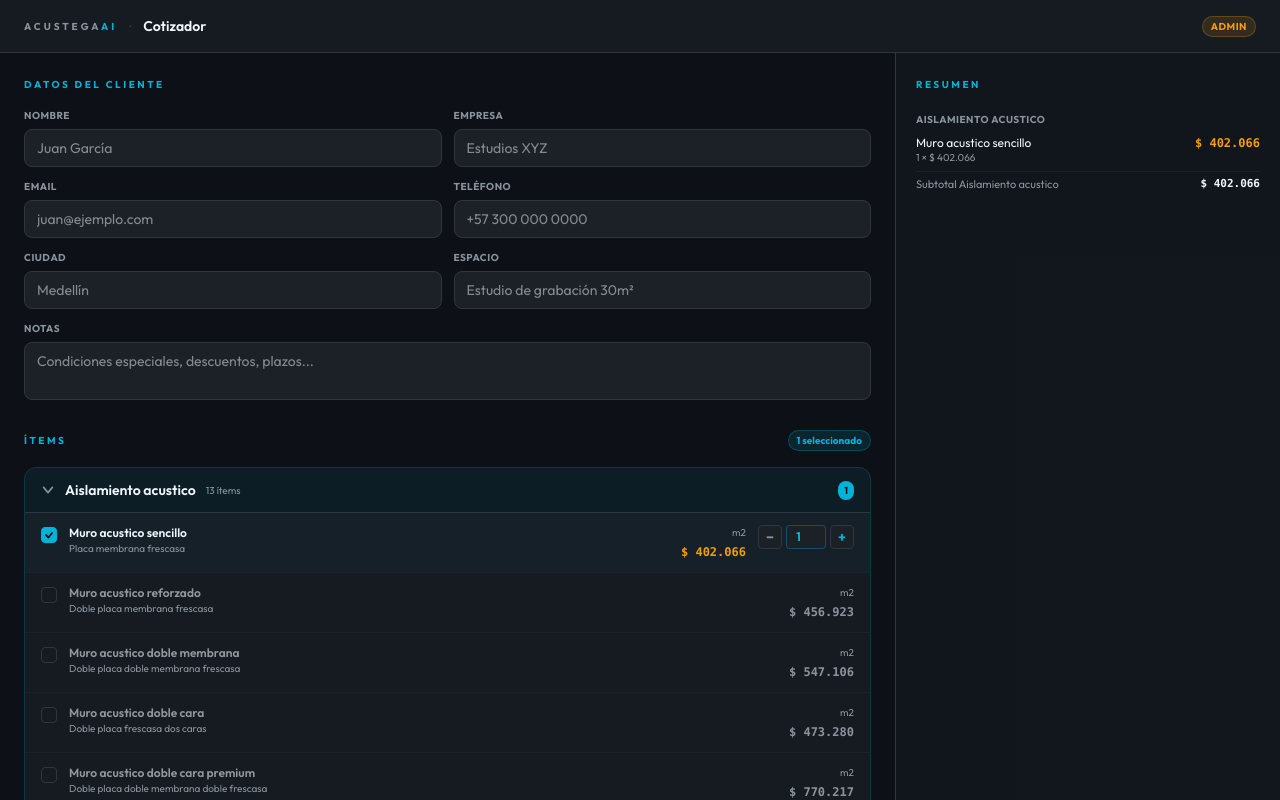
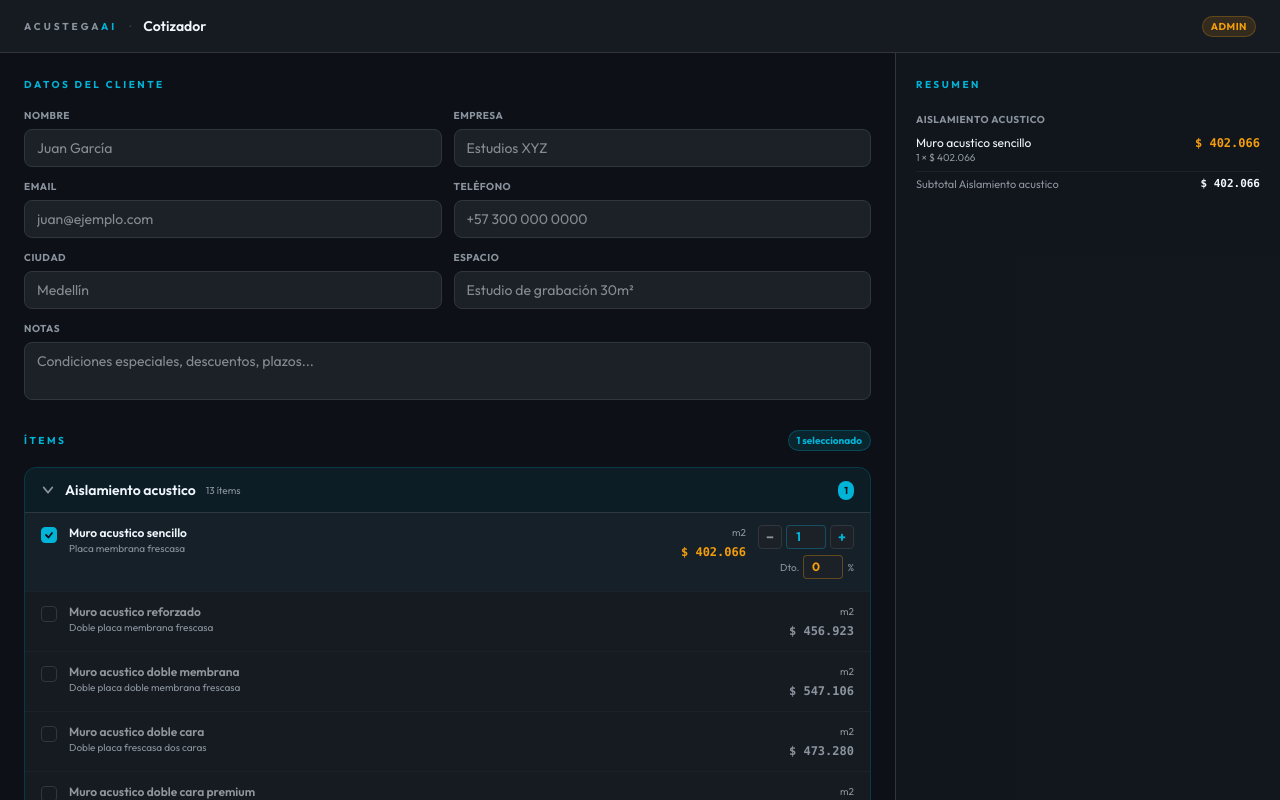
Before and after one commit to acustegayuxta/acustega, a Next.js app: page /admin/cotizar in a window 1280 px wide. Both pictures are taken after a click on the button 49 px from the left and 529 px from the top of the page. Shown: the top 800 px of the page. Built offline with nearby package versions, Linux system fonts and the light colour scheme.

Commit message:
agregar descuento por item al cotizador

```diff
--- a/components/cotizador/CotizadorAdmin.tsx
+++ b/components/cotizador/CotizadorAdmin.tsx
@@ -70,7 +70,7 @@ function toCOP(n: number) {
 
 function printQuote(
   client: ClientData,
-  lines: Array<{ item: Item & { catId: string; catNombre: string }; qty: number }>,
+  lines: Array<{ item: Item & { catId: string; catNombre: string }; qty: number; discount: number }>,
   total: number,
 ) {
   const fecha = new Date().toLocaleDateString("es-CO", {
@@ -78,15 +78,19 @@ function printQuote(
   });
 
   const rows = lines
-    .map(({ item, qty }) => {
+    .map(({ item, qty, discount }) => {
       const precioCop = toCOP(item.precio);
-      const subtotal  = precioCop * qty;
+      const subtotal  = precioCop * qty * (1 - discount / 100);
+      const dtoCell   = discount > 0
+        ? `<td style="text-align:center;white-space:nowrap;color:#d97706;font-weight:600">−${discount}%</td>`
+        : `<td style="text-align:center;color:#aaa">—</td>`;
       return `
         <tr>
           <td>${item.nombre}<br><span style="color:#888;font-size:11px">${item.descripcion}</span></td>
           <td style="text-align:center;white-space:nowrap">${qty}</td>
           <td style="text-align:center;white-space:nowrap">${item.unidad}</td>
           <td style="text-align:right;white-space:nowrap">${fmt(precioCop)}</td>
+          ${dtoCell}
           <td style="text-align:right;white-space:nowrap;font-weight:600">${fmt(subtotal)}</td>
         </tr>`;
     })
@@ -163,6 +167,7 @@ function printQuote(
     <th style="text-align:center">Cant.</th>
     <th style="text-align:center">Unidad</th>
     <th style="text-align:right">Precio unit.</th>
+    <th style="text-align:center">Dto.</th>
     <th style="text-align:right">Subtotal</th>
   </tr></thead>
   <tbody>${rows}</tbody>
@@ -248,6 +253,9 @@ export default function CotizadorAdmin() {
   // itemId → quantity
   const [selected, setSelected] = useState<Record<string, number>>({});
 
+  // itemId → discount %
+  const [discounts, setDiscounts] = useState<Record<string, number>>({});
+
   // which categories are expanded
   const [openCats, setOpenCats] = useState<Set<string>>(
     new Set(categorias.map((c) => c.id))
@@ -264,13 +272,16 @@ export default function CotizadorAdmin() {
     () =>
       Object.entries(selected)
         .filter(([, qty]) => qty > 0)
-        .map(([id, qty]) => ({ item: itemMap.get(id)!, qty }))
+        .map(([id, qty]) => ({ item: itemMap.get(id)!, qty, discount: discounts[id] ?? 0 }))
         .filter((l) => l.item),
-    [selected]
+    [selected, discounts]
   );
 
   const total = useMemo(
-    () => selectedLines.reduce((sum, { item, qty }) => sum + toCOP(item.precio) * qty, 0),
+    () => selectedLines.reduce((sum, { item, qty, discount }) => {
+      const sub = toCOP(item.precio) * qty;
+      return sum + sub * (1 - discount / 100);
+    }, 0),
     [selectedLines]
   );
 
@@ -282,7 +293,7 @@ export default function CotizadorAdmin() {
       if (!map.has(key)) map.set(key, { nombre: line.item.catNombre, lines: [], subtotal: 0 });
       const entry = map.get(key)!;
       entry.lines.push(line);
-      entry.subtotal += toCOP(line.item.precio) * line.qty;
+      entry.subtotal += toCOP(line.item.precio) * line.qty * (1 - line.discount / 100);
     }
     return [...map.values()];
   }, [selectedLines]);
@@ -292,10 +303,18 @@ export default function CotizadorAdmin() {
   const set = (field: keyof ClientData) => (v: string) =>
     setClient((prev) => ({ ...prev, [field]: v }));
 
-  const toggleItem = (id: string) =>
+  const toggleItem = (id: string) => {
     setSelected((prev) =>
       prev[id] ? (({ [id]: _, ...rest }) => rest)(prev) : { ...prev, [id]: 1 }
     );
+    setDiscounts((prev) => {
+      if (selected[id]) { const { [id]: _, ...rest } = prev; return rest; }
+      return prev;
+    });
+  };
+
+  const setDiscount = (id: string, pct: number) =>
+    setDiscounts((prev) => ({ ...prev, [id]: Math.min(100, Math.max(0, isNaN(pct) ? 0 : pct)) }));
 
   const setQty = (id: string, qty: number) => {
     if (qty <= 0) setSelected((prev) => (({ [id]: _, ...rest }) => rest)(prev));
@@ -319,10 +338,10 @@ export default function CotizadorAdmin() {
       const res = await fetch("/api/wompi-link", {
         method: "POST",
         headers: { "Content-Type": "application/json" },
-        body: JSON.stringify({ client, items: selectedLines.map(({ item, qty }) => ({
-          id: item.id, nombre: item.nombre, qty,
+        body: JSON.stringify({ client, items: selectedLines.map(({ item, qty, discount }) => ({
+          id: item.id, nombre: item.nombre, qty, discount,
           precioUsd: item.precio,
-        })), totalUsd: selectedLines.reduce((s, { item, qty }) => s + item.precio * qty, 0) }),
+        })), totalUsd: total }),
       });
       const data = await res.json() as { url?: string; error?: string };
       if (!res.ok || !data.url) throw new Error(data.error ?? "Error generando link");
@@ -498,9 +517,11 @@ export default function CotizadorAdmin() {
                                 </span>
                               </div>
 
-                              {/* Qty input */}
+                              {/* Qty + Discount inputs */}
                               {isChecked && (
-                                <div className="flex items-center gap-1 flex-shrink-0">
+                                <div className="flex flex-col items-end gap-1.5 flex-shrink-0">
+                                  {/* Qty */}
+                                  <div className="flex items-center gap-1">
                                     <button
                                       onClick={() => setQty(item.id, qty - 1)}
                                       className="w-6 h-6 rounded flex items-center justify-center text-sm font-bold transition-colors"
@@ -519,6 +540,21 @@ export default function CotizadorAdmin() {
                                       className="w-6 h-6 rounded flex items-center justify-center text-sm font-bold transition-colors"
                                       style={{ backgroundColor: SURFACE2, color: CYAN, border: `1px solid ${BORDER}` }}
                                     >+</button>
+                                  </div>
+                                  {/* Discount */}
+                                  <div className="flex items-center gap-1">
+                                    <span className="text-[10px]" style={{ color: MUTED }}>Dto.</span>
+                                    <input
+                                      type="number"
+                                      min={0}
+                                      max={100}
+                                      value={discounts[item.id] ?? 0}
+                                      onChange={(e) => setDiscount(item.id, parseFloat(e.target.value))}
+                                      className="w-10 text-center text-xs font-bold outline-none rounded"
+                                      style={{ backgroundColor: SURFACE2, border: `1px solid ${AMBER}50`, color: AMBER, padding: "3px 2px" }}
+                                    />
+                                    <span className="text-[10px]" style={{ color: MUTED }}>%</span>
+                                  </div>
                                 </div>
                               )}
                             </div>
@@ -573,8 +609,9 @@ export default function CotizadorAdmin() {
                     {cat.nombre}
                   </p>
                   <div className="flex flex-col gap-1.5">
-                    {cat.lines.map(({ item, qty }) => {
-                      const sub = toCOP(item.precio) * qty;
+                    {cat.lines.map(({ item, qty, discount }) => {
+                      const bruto = toCOP(item.precio) * qty;
+                      const sub   = bruto * (1 - discount / 100);
                       return (
                         <div key={item.id} className="flex items-start justify-between gap-2">
                           <div className="flex-1 min-w-0">
@@ -584,6 +621,11 @@ export default function CotizadorAdmin() {
                             <p className="text-[10px]" style={{ color: MUTED }}>
                               {qty} × {fmt(toCOP(item.precio))}
                             </p>
+                            {discount > 0 && (
+                              <p className="text-[10px] font-semibold" style={{ color: AMBER }}>
+                                −{discount}% descuento
+                              </p>
+                            )}
                           </div>
                           <span className="text-xs font-bold font-mono flex-shrink-0" style={{ color: AMBER }}>
                             {fmt(sub)}
```
Lines whose indentation alone changed are shown as unchanged.
